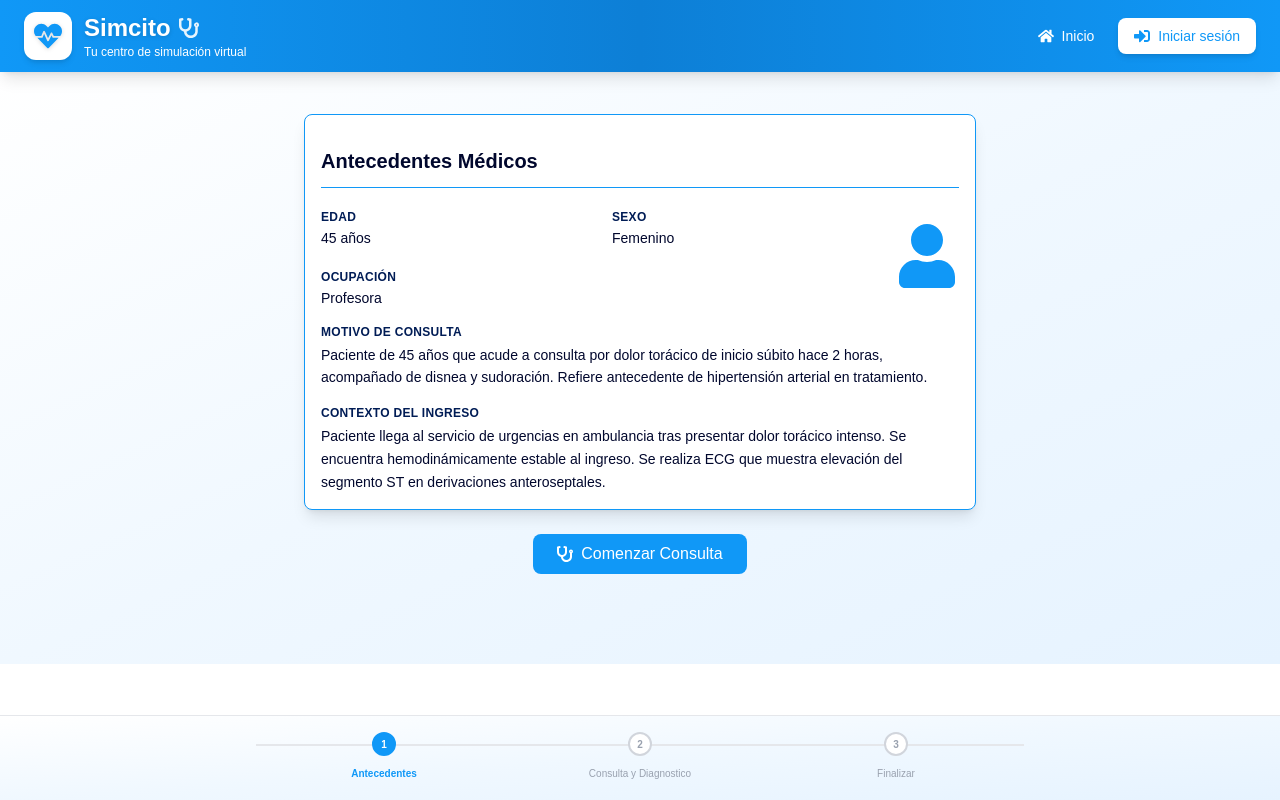
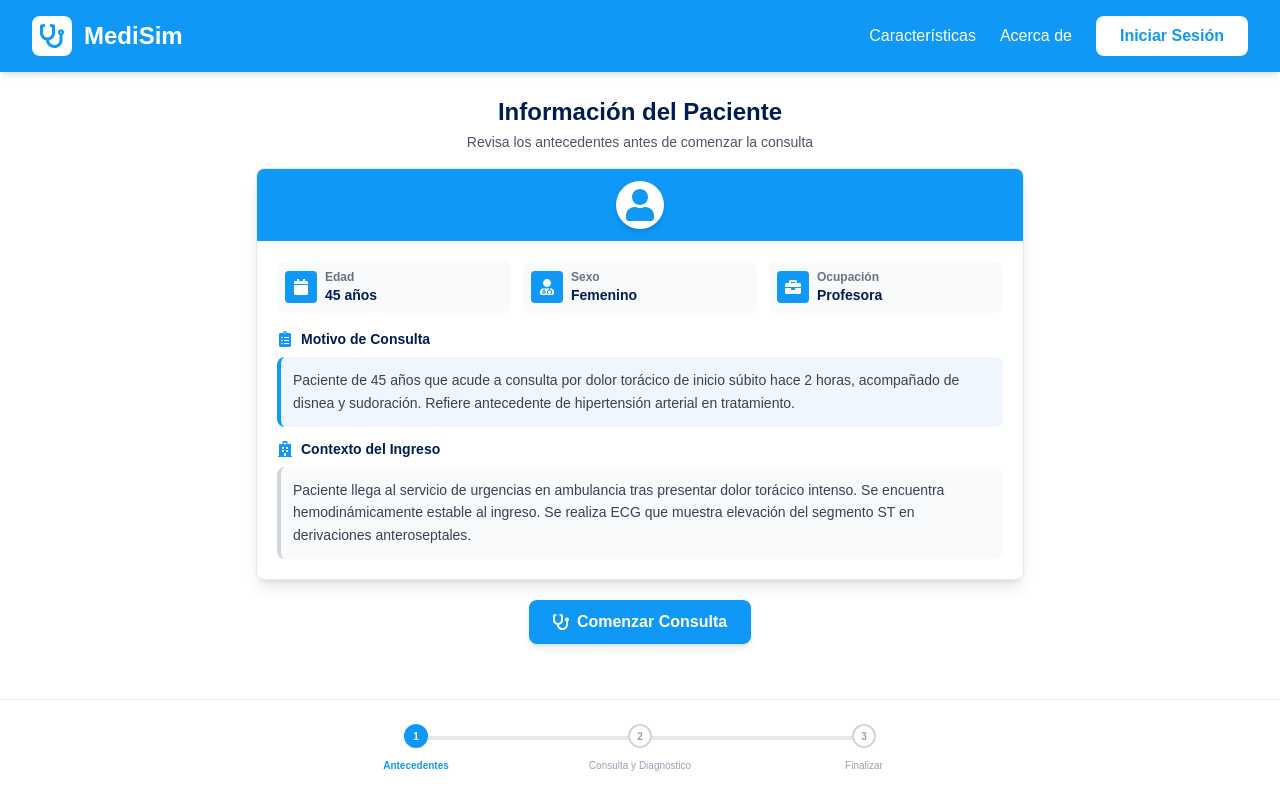
Before and after one commit to platanus-hack/platanus-hack-25-team-13, a Next.js app: page /anamnesis in a window 1280 px wide. Built offline with nearby package versions, Linux system fonts and the light colour scheme; no server answers.

Commit message:
feat: Refactor layout and navigation components, update metadata, and enhance styling

```diff
--- a/app/anamnesis/page.tsx
+++ b/app/anamnesis/page.tsx
@@ -477,16 +477,10 @@ export default function AnamnesisPage() {
   }
 
   return (
-    <div className="bg-gradient-to-br from-[#ffffff] via-[#f0f8ff] to-[#e6f3ff] flex flex-col">
-      <div className="fixed bottom-0 left-0 right-0 z-20 flex justify-center py-3 px-4 bg-gradient-to-br from-[#ffffff] via-[#f0f8ff] to-[#e6f3ff] border-t border-gray-200">
-        <div className="w-full max-w-3xl">
-          <Stepper steps={steps} currentStep={currentStep} />
-        </div>
-      </div>
-
-      <div className="flex-1 flex flex-col items-center pb-20 pt-4 p-4">
+    <div className="bg-white flex flex-col">
+      <div className="flex-1 flex flex-col items-center py-4 px-4 pb-24">
         {currentStep === 0 && (
-          <div className="flex flex-col items-center justify-center min-h-[60vh] mt-4">
+          <div className="flex flex-col items-center justify-center w-full">
             <AntecedentesMedicos
               edad={finalPacienteData.edad}
               sexo={finalPacienteData.sexo}
@@ -494,10 +488,10 @@ export default function AnamnesisPage() {
               motivoConsulta={finalPacienteData.motivoConsulta}
               contextoIngreso={finalPacienteData.contextoIngreso}
             />
-            <div className="mt-6">
+            <div className="mt-5">
               <button
                 onClick={handleStartConsulta}
-                className="bg-[#1098f7] hover:bg-[#0d7fd6] text-white font-medium py-2 px-6 rounded-lg transition-colors duration-200 flex items-center gap-2"
+                className="bg-[#1098f7] hover:bg-[#0d7fd6] text-white font-semibold py-2.5 px-6 rounded-lg transition-all duration-300 flex items-center gap-2 shadow-md hover:shadow-lg"
               >
                 <FaStethoscope className="w-4 h-4" />
                 Comenzar Consulta
@@ -603,6 +597,13 @@ export default function AnamnesisPage() {
         )}
       </div>
 
+      {/* Stepper fixed en la parte inferior */}
+      <div className="fixed bottom-0 left-0 right-0 bg-white border-t border-gray-200 shadow-lg z-50 py-4 px-4">
+        <div className="max-w-2xl mx-auto">
+          <Stepper steps={steps} currentStep={currentStep} />
+        </div>
+      </div>
+
       {/* Modal de Plan de Manejo - Renderizado en un portal */}
       {mounted && typeof document !== 'undefined' && createPortal(
         <ManagementPlanModal
--- a/app/landing/page.tsx
+++ b/app/landing/page.tsx
@@ -43,31 +43,8 @@ export default function LandingPage() {
 
   return (
     <div className="min-h-screen bg-white">
-      {/* Navbar */}
-      <nav className="bg-white border-b border-gray-200 px-8 py-4 fixed w-full top-0 z-50">
-        <div className="max-w-7xl mx-auto flex items-center justify-between">
-          <div className="flex items-center gap-3">
-            <div className="bg-[#1098f7] p-2 rounded-lg">
-              <FaStethoscope className="w-6 h-6 text-white" />
-            </div>
-            <span className="text-2xl font-bold text-[#001c55]">MediSim</span>
-          </div>
-          <div className="flex items-center gap-6">
-            <a href="#features" className="text-[#001c55] hover:text-[#1098f7] font-medium transition-colors">
-              Características
-            </a>
-            <a href="#about" className="text-[#001c55] hover:text-[#1098f7] font-medium transition-colors">
-              Acerca de
-            </a>
-            <button className="bg-[#1098f7] hover:bg-[#0d7fd6] text-white px-6 py-2 rounded-lg font-semibold transition-colors duration-300">
-              Iniciar Sesión
-            </button>
-          </div>
-        </div>
-      </nav>
-
       {/* Hero Section - Full Screen */}
-      <section className="min-h-screen bg-white pt-24 pb-16 px-8 flex items-center">
+      <section className="min-h-screen bg-white pb-16 px-8 flex items-center">
         <div className="max-w-6xl mx-auto w-full">
           {/* Hero Content */}
           <div className="text-center mb-16">
--- a/app/layout.tsx
+++ b/app/layout.tsx
@@ -1,7 +1,7 @@
 import type { Metadata } from "next";
 import { Geist, Geist_Mono } from "next/font/google";
 import "./globals.css";
-import Header from "../components/Header";
+import Navbar from "../components/Navbar";
 
 const geistSans = Geist({
   variable: "--font-geist-sans",
@@ -14,8 +14,8 @@ const geistMono = Geist_Mono({
 });
 
 export const metadata: Metadata = {
-  title: "Sistema de Gestión Médica",
-  description: "Sistema de gestión médica",
+  title: "MediSim - Simulación Médica",
+  description: "Practica medicina con pacientes virtuales",
 };
 
 export default function RootLayout({
@@ -24,14 +24,14 @@ export default function RootLayout({
   children: React.ReactNode;
 }>) {
   return (
-    <html lang="es" className="h-full">
+    <html lang="es">
       <body
-        className={`${geistSans.variable} ${geistMono.variable} antialiased h-full flex flex-col bg-gradient-to-br from-[#ffffff] via-[#f0f8ff] to-[#e6f3ff]`}
+        className={`${geistSans.variable} ${geistMono.variable} antialiased min-h-screen flex flex-col bg-white`}
       >
-        <Header />
-        <div className="flex-1">
+        <Navbar />
+        <main className="pt-20" style={{ minHeight: 'calc(100vh - 5rem)' }}>
           {children}
-        </div>
+        </main>
       </body>
     </html>
   );
--- /dev/null
+++ b/components/Navbar.tsx
@@ -0,0 +1,48 @@
+"use client";
+
+import { useRouter, usePathname } from "next/navigation";
+import { FaStethoscope } from "react-icons/fa";
+
+export default function Navbar() {
+  const router = useRouter();
+  const pathname = usePathname();
+
+  return (
+    <nav className="bg-[#1098f7] px-8 py-4 fixed w-full top-0 z-50 shadow-md">
+      <div className="max-w-7xl mx-auto flex items-center justify-between">
+        {/* Logo */}
+        <button
+          onClick={() => router.push("/landing")}
+          className="flex items-center gap-3 hover:opacity-90 transition-opacity"
+        >
+          <div className="bg-white p-2 rounded-lg">
+            <FaStethoscope className="w-6 h-6 text-[#1098f7]" />
+          </div>
+          <span className="text-2xl font-bold text-white">MediSim</span>
+        </button>
+
+        {/* Navigation Links */}
+        <div className="flex items-center gap-6">
+          <button
+            onClick={() => router.push("/landing#features")}
+            className="text-white hover:text-[#001c55] font-medium transition-colors"
+          >
+            Características
+          </button>
+          <button
+            onClick={() => router.push("/landing#about")}
+            className="text-white hover:text-[#001c55] font-medium transition-colors"
+          >
+            Acerca de
+          </button>
+          <button
+            onClick={() => router.push("/login")}
+            className="bg-white hover:bg-gray-100 text-[#1098f7] px-6 py-2 rounded-lg font-semibold transition-colors duration-300"
+          >
+            Iniciar Sesión
+          </button>
+        </div>
+      </div>
+    </nav>
+  );
+}
--- a/components/Stepper.tsx
+++ b/components/Stepper.tsx
@@ -11,17 +11,28 @@ interface StepperProps {
 
 export default function Stepper({ steps, currentStep }: StepperProps) {
   return (
-    <div className="w-full py-1">
-      <div className="flex items-center justify-between relative">
+    <div className="w-full py-2">
+      <div className="flex items-center justify-center relative">
         {/* Background line completa */}
-        <div className="absolute top-3 left-0 right-0 h-0.5 bg-gray-200"></div>
+        <div className="absolute top-3 h-1 bg-gray-200 rounded-full" style={{ left: 'calc(100% / 6)', right: 'calc(100% / 6)' }}></div>
+
+        {/* Progress line - solo se muestra cuando hay progreso */}
+        {currentStep > 0 && (
+          <div
+            className="absolute top-3 h-1 bg-[#1098f7] rounded-full transition-all duration-500"
+            style={{
+              left: 'calc(100% / 6)',
+              width: `calc((100% - 100% / 3) * ${currentStep / (steps.length - 1)})`
+            }}
+          ></div>
+        )}
 
         {steps.map((step, index) => {
           const isActive = index === currentStep;
           const isCompleted = index < currentStep;
 
           return (
-            <div key={index} className="flex flex-col items-center relative flex-1">
+            <div key={index} className="flex flex-col items-center relative" style={{ flex: 1 }}>
               {/* Circle */}
               <div className="relative z-10">
                 <div
@@ -45,17 +56,6 @@ export default function Stepper({ steps, currentStep }: StepperProps) {
                 </div>
               </div>
 
-              {/* Progress line hacia el siguiente */}
-              {index < steps.length - 1 && (
-                <div className="absolute top-3 left-1/2 w-1/2 h-0.5 z-0">
-                  <div
-                    className={`h-full transition-all duration-500 ${
-                      isCompleted ? "bg-[#1098f7]" : "bg-transparent"
-                    }`}
-                  ></div>
-                </div>
-              )}
-
               {/* Title */}
               <div className="mt-1 text-center">
                 <span
--- a/components/anamnesis/AntecedentesMedicos.tsx
+++ b/components/anamnesis/AntecedentesMedicos.tsx
@@ -1,4 +1,4 @@
-import { FaUser } from "react-icons/fa";
+import { FaUser, FaCalendar, FaUserMd, FaBriefcase, FaClipboardList, FaHospital } from "react-icons/fa";
 
 interface AntecedentesMedicosProps {
   edad: number;
@@ -16,56 +16,88 @@ export default function AntecedentesMedicos({
   contextoIngreso,
 }: AntecedentesMedicosProps) {
   return (
-    <div className="w-full max-w-2xl mx-auto bg-[#ffffff] rounded-lg shadow-lg border-[0.5px] border-[#1098f7] p-4 pt-8">
-      <h2 className="text-xl font-bold text-[#00072d] mb-4 pb-3 border-b-[0.5px] border-[#1098f7]">
-        Antecedentes Médicos
-      </h2>
+    <div className="w-full max-w-3xl mx-auto">
+      {/* Header */}
+      <div className="text-center mb-4">
+        <h1 className="text-2xl font-bold text-[#001c55] mb-1">
+          Información del Paciente
+        </h1>
+        <p className="text-sm text-gray-600">
+          Revisa los antecedentes antes de comenzar la consulta
+        </p>
+      </div>
 
-      <div className="flex gap-2 mb-4 items-center">
-        <div className="flex-1 grid grid-cols-1 md:grid-cols-2 gap-4">
-          <div className="space-y-1">
-            <label className="text-xs font-semibold text-[#001c55] uppercase tracking-wide">
-              Edad
-            </label>
-            <p className="text-sm text-[#00072d]">{edad} años</p>
+      {/* Main Card */}
+      <div className="bg-white rounded-lg shadow-lg border border-gray-200 overflow-hidden">
+        {/* Patient Icon Header */}
+        <div className="bg-[#1098f7] p-3 flex items-center justify-center">
+          <div className="bg-white rounded-full p-2 shadow-md">
+            <FaUser className="w-8 h-8 text-[#1098f7]" />
+          </div>
+        </div>
+
+        {/* Patient Info Grid */}
+        <div className="p-5">
+          <div className="grid grid-cols-1 md:grid-cols-3 gap-3 mb-4">
+            {/* Edad */}
+            <div className="flex items-center gap-2 p-2 bg-gray-50 rounded-lg">
+              <div className="bg-[#1098f7] p-2 rounded">
+                <FaCalendar className="w-4 h-4 text-white" />
+              </div>
+              <div>
+                <p className="text-xs font-semibold text-gray-500">Edad</p>
+                <p className="text-sm font-bold text-[#001c55]">{edad} años</p>
+              </div>
+            </div>
+
+            {/* Sexo */}
+            <div className="flex items-center gap-2 p-2 bg-gray-50 rounded-lg">
+              <div className="bg-[#1098f7] p-2 rounded">
+                <FaUserMd className="w-4 h-4 text-white" />
+              </div>
+              <div>
+                <p className="text-xs font-semibold text-gray-500">Sexo</p>
+                <p className="text-sm font-bold text-[#001c55]">{sexo}</p>
+              </div>
+            </div>
+
+            {/* Ocupación */}
+            <div className="flex items-center gap-2 p-2 bg-gray-50 rounded-lg">
+              <div className="bg-[#1098f7] p-2 rounded">
+                <FaBriefcase className="w-4 h-4 text-white" />
+              </div>
+              <div>
+                <p className="text-xs font-semibold text-gray-500">Ocupación</p>
+                <p className="text-sm font-bold text-[#001c55]">{ocupacion}</p>
+              </div>
+            </div>
           </div>
 
-          <div className="space-y-1">
-            <label className="text-xs font-semibold text-[#001c55] uppercase tracking-wide">
-              Sexo
-            </label>
-            <p className="text-sm text-[#00072d]">{sexo}</p>
+          {/* Motivo de Consulta */}
+          <div className="mb-3">
+            <div className="flex items-center gap-2 mb-2">
+              <FaClipboardList className="w-4 h-4 text-[#1098f7]" />
+              <h3 className="text-sm font-bold text-[#001c55]">Motivo de Consulta</h3>
+            </div>
+            <div className="bg-blue-50 rounded-lg p-3 border-l-4 border-[#1098f7]">
+              <p className="text-sm text-gray-700 leading-relaxed whitespace-pre-line">
+                {motivoConsulta}
+              </p>
+            </div>
           </div>
 
-          <div className="space-y-1">
-            <label className="text-xs font-semibold text-[#001c55] uppercase tracking-wide">
-              Ocupación
-            </label>
-            <p className="text-sm text-[#00072d]">{ocupacion}</p>
+          {/* Contexto del Ingreso */}
+          <div>
+            <div className="flex items-center gap-2 mb-2">
+              <FaHospital className="w-4 h-4 text-[#1098f7]" />
+              <h3 className="text-sm font-bold text-[#001c55]">Contexto del Ingreso</h3>
+            </div>
+            <div className="bg-gray-50 rounded-lg p-3 border-l-4 border-gray-300">
+              <p className="text-sm text-gray-700 leading-relaxed whitespace-pre-line">
+                {contextoIngreso}
+              </p>
+            </div>
           </div>
-        </div>
-        <div className="flex items-center justify-center flex-shrink-0">
-          <FaUser className="w-16 h-16 text-[#1098f7]" />
-        </div>
-      </div>
-
-      <div className="mt-4 space-y-4">
-        <div className="space-y-1">
-          <label className="text-xs font-semibold text-[#001c55] uppercase tracking-wide block">
-            Motivo de consulta
-          </label>
-          <p className="text-sm text-[#00072d] leading-relaxed whitespace-pre-line">
-            {motivoConsulta}
-          </p>
-        </div>
-
-        <div className="space-y-1">
-          <label className="text-xs font-semibold text-[#001c55] uppercase tracking-wide block">
-            Contexto del ingreso
-          </label>
-          <p className="text-sm text-[#00072d] leading-relaxed whitespace-pre-line">
-            {contextoIngreso}
-          </p>
         </div>
       </div>
     </div>
```
Also changed, not shown: 1 other file (tests, documents, lock files or other folders).
